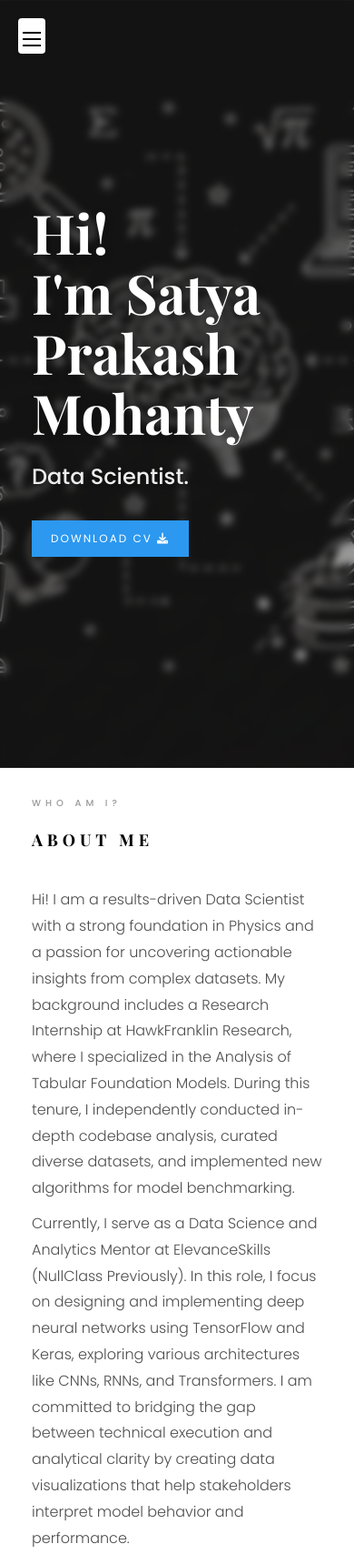
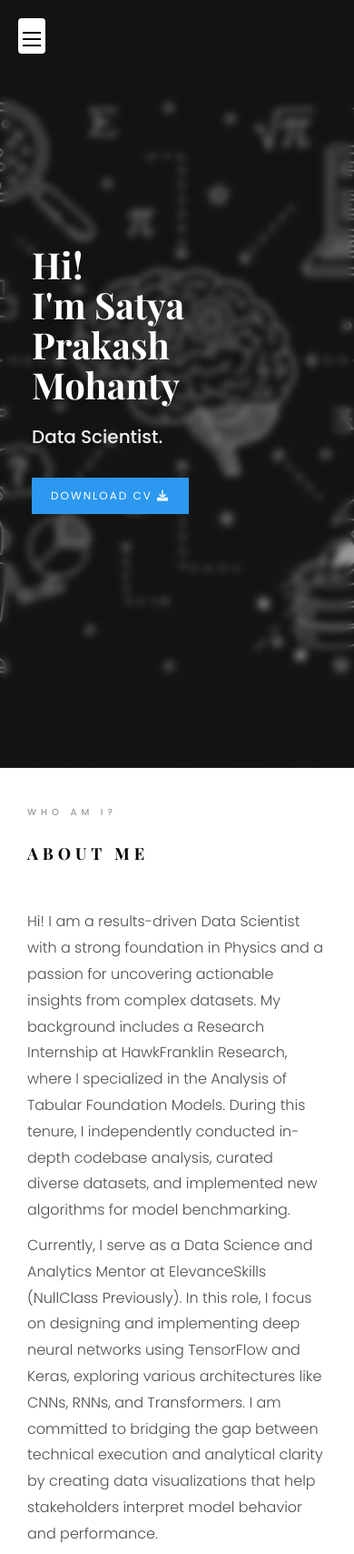
Before and after one commit to Bubu02/satyaprakash, a plain HTML site: page index.html in a window 390 px wide. Shown: the top 1708 px of the page at 91% size. Drawn offline with nearby package versions, Linux system fonts and the light colour scheme.

Commit message:
Added the transition effect

```diff
--- a/script.js
+++ b/script.js
@@ -75,4 +75,37 @@ document.addEventListener('DOMContentLoaded', () => {
             });
         });
     });
+
+    // Scroll Animation with Intersection Observer
+    const observerOptions = {
+        threshold: 0.1,
+        rootMargin: '0px 0px -50px 0px'
+    };
+
+    const observer = new IntersectionObserver((entries) => {
+        entries.forEach(entry => {
+            if (entry.isIntersecting) {
+                entry.target.classList.add('visible');
+                // Optionally unobserve after animation
+                observer.unobserve(entry.target);
+            }
+        });
+    }, observerOptions);
+
+    // Add fade-in-left class and observe elements
+    const animatedElements = document.querySelectorAll(`
+        .heading-meta,
+        .heading,
+        .timeline-entry,
+        .overall-skill-box,
+        .project-entry,
+        .contact-box,
+        .skills-table-wrap,
+        .about-separator
+    `);
+
+    animatedElements.forEach(el => {
+        el.classList.add('fade-in-left');
+        observer.observe(el);
+    });
 });
--- a/style.css
+++ b/style.css
@@ -396,6 +396,47 @@ section {
     #sidebar {
         position: fixed;
         height: 100%;
+    }
+
+    /* Mobile spacing fixes */
+    section {
+        padding-top: 4rem !important;
+        padding-bottom: 4rem !important;
+        padding-left: 1.5rem;
+        padding-right: 1.5rem;
+    }
+
+    .heading-meta {
+        margin-bottom: 20px !important;
+    }
+
+    .heading {
+        margin-bottom: 2.5em !important;
+    }
+
+    /* Timeline adjustments for mobile */
+    .timeline-entry {
+        margin-left: 20px;
+    }
+
+    .timeline-label {
+        margin-left: 40px;
+        padding: 1em;
+    }
+
+    /* Skill boxes on mobile */
+    .overall-skill-box {
+        margin-bottom: 60px;
+        max-width: 100% !important;
+    }
+
+    /* Hero text adjustments */
+    .slider-text-inner h1 {
+        font-size: 40px;
+    }
+
+    .slider-text-inner h2 {
+        font-size: 20px;
     }
 }
 
@@ -958,3 +999,53 @@ body {
     border-radius: 50%;
     margin-left: -8px;
 }
+
+/* Scroll Animation Styles */
+.fade-in-left {
+    opacity: 0;
+    transform: translateX(-50px);
+    transition: opacity 0.8s ease-out, transform 0.8s ease-out;
+}
+
+.fade-in-left.visible {
+    opacity: 1;
+    transform: translateX(0);
+}
+
+/* Stagger animation delays for timeline entries */
+.timeline-entry:nth-child(1) {
+    transition-delay: 0.1s;
+}
+
+.timeline-entry:nth-child(2) {
+    transition-delay: 0.2s;
+}
+
+.timeline-entry:nth-child(3) {
+    transition-delay: 0.3s;
+}
+
+.timeline-entry:nth-child(4) {
+    transition-delay: 0.4s;
+}
+
+.timeline-entry:nth-child(5) {
+    transition-delay: 0.5s;
+}
+
+.timeline-entry:nth-child(6) {
+    transition-delay: 0.6s;
+}
+
+/* Stagger animation delays for skill boxes */
+.overall-skill-box:nth-child(1) {
+    transition-delay: 0.1s;
+}
+
+.overall-skill-box:nth-child(2) {
+    transition-delay: 0.2s;
+}
+
+.overall-skill-box:nth-child(3) {
+    transition-delay: 0.3s;
+}
```
